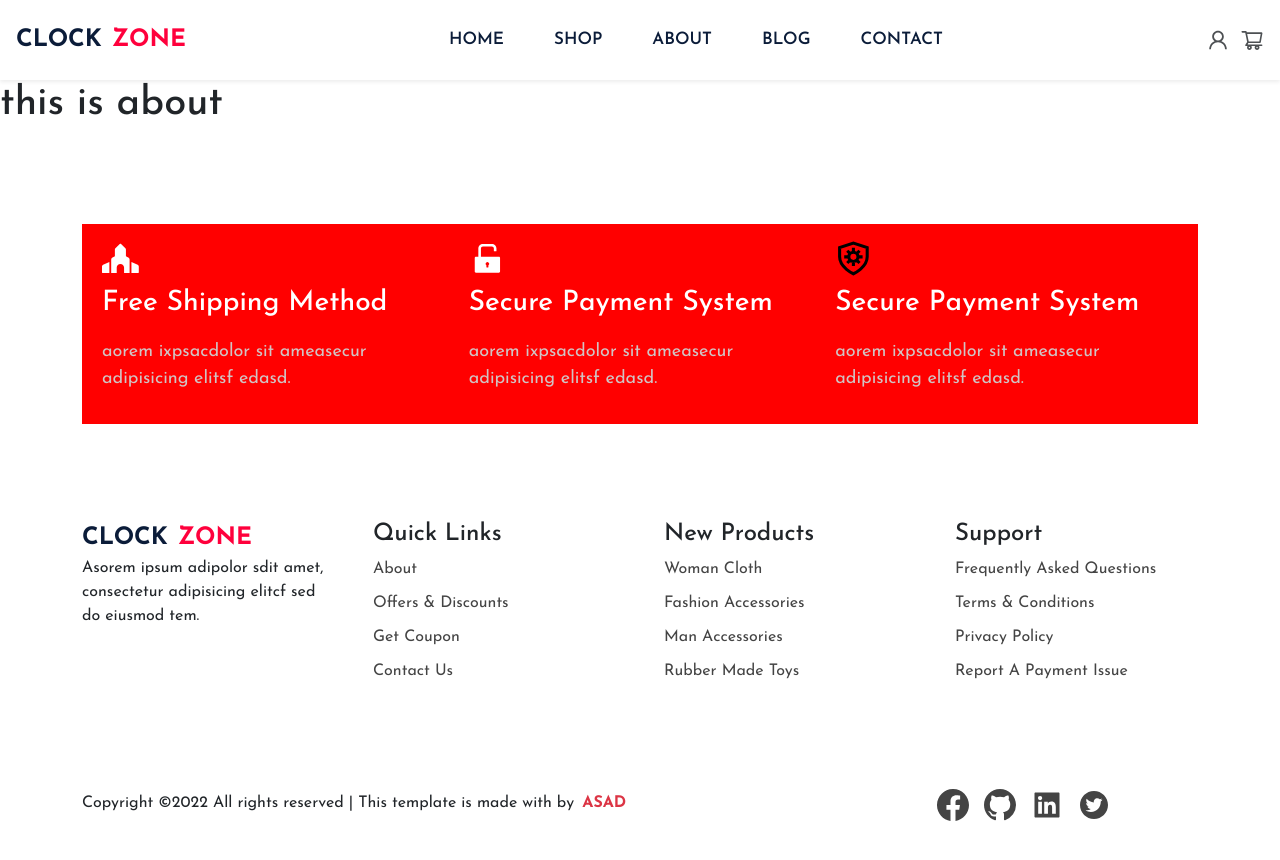
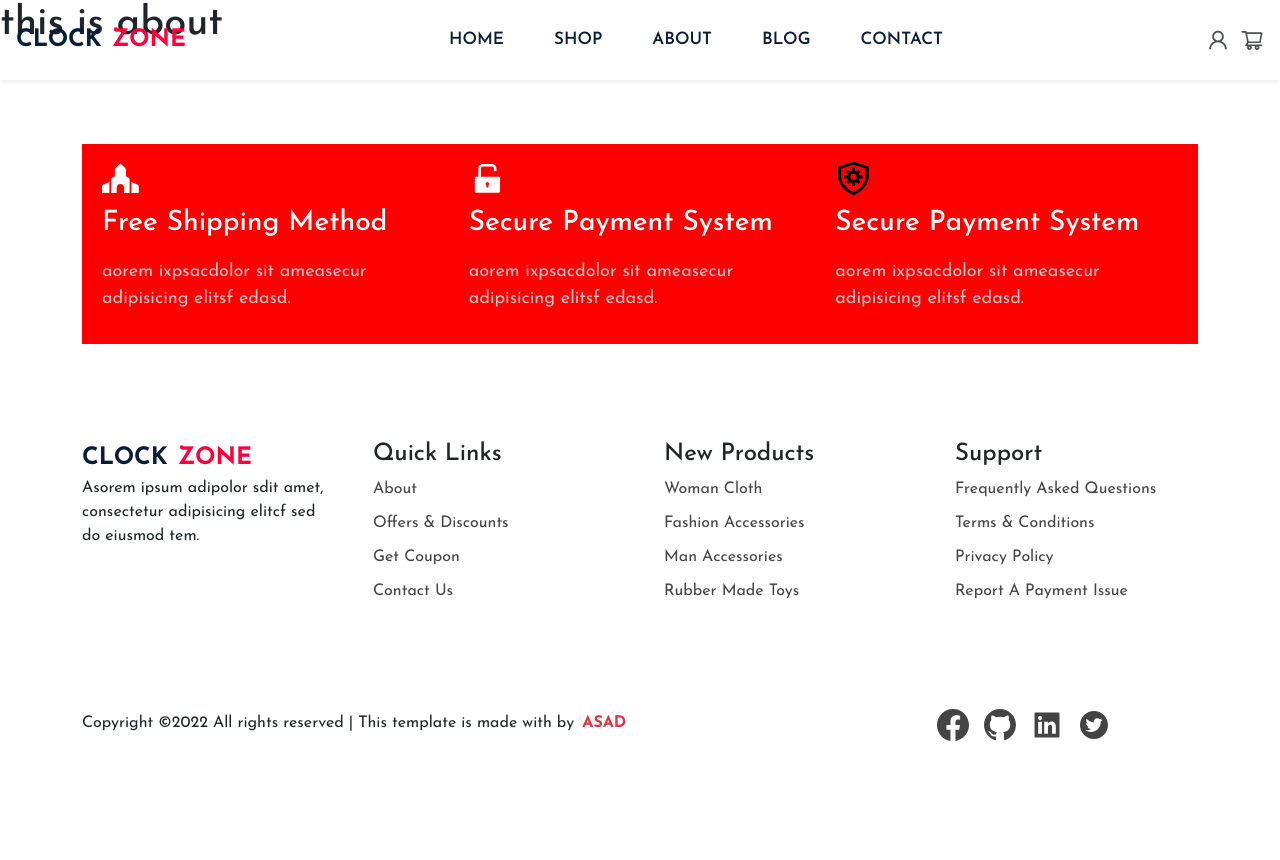
Before and after one commit to asadsuzan/clock-zone-react, a React (Create React App) app: page /about in a window 1280 px wide. Shown: the top 860 px of the page. Built offline with nearby package versions, Linux system fonts and the light colour scheme.

Commit message:
fiexd navbar and add dynamic class

```diff
--- a/src/Componets/Button/Button.css
+++ b/src/Componets/Button/Button.css
@@ -1,7 +1,7 @@
 .button button{
     border: none;
     cursor: pointer;
-    background-color: darkslategray;
+    background-color: var(--primary_heading_color);
     /* width: 150px; */
     color: white;
     padding: 10px;
--- a/src/Componets/Header/Header.css
+++ b/src/Componets/Header/Header.css
@@ -1,5 +1,9 @@
 .header{
     height: 80px;
+    position: fixed;
+    width: 100%;
+    top: 0;
+    z-index: 9;
 }
 .h-brand{
     font-size: 1.5rem;
--- a/src/Componets/Header/Header.js
+++ b/src/Componets/Header/Header.js
@@ -1,11 +1,25 @@
-import React from "react";
+import React, { useEffect, useState } from "react";
 import { Link } from "react-router-dom";
 import "./Header.css";
 import { AiOutlineUser, AiOutlineShoppingCart } from "react-icons/ai";
 
 const Header = () => {
+  const [shadow, setShadow] = useState(false);
+  useEffect(() => {
+    window.addEventListener("scroll", function () {
+      if (this.window.scrollY > 100) {
+        setShadow(true);
+      } else {
+        setShadow(false);
+      }
+    });
+  }, []);
   return (
-    <header className="header  d-flex px-3 shadow-sm align-items-center justify-content-center">
+    <header
+      className={`header  d-flex px-3  align-items-center justify-content-center ${
+        shadow ? "shadow-lg bg-light" : "shadow-sm"
+      }`}
+    >
       <div className="h-brand text-uppercase">
         <span>clock</span>
         <span>zone</span>
@@ -26,3 +40,4 @@ const Header = () => {
 };
 
 export default Header;
+// header  d-flex px-3 shadow-sm align-items-center justify-content-center
```
